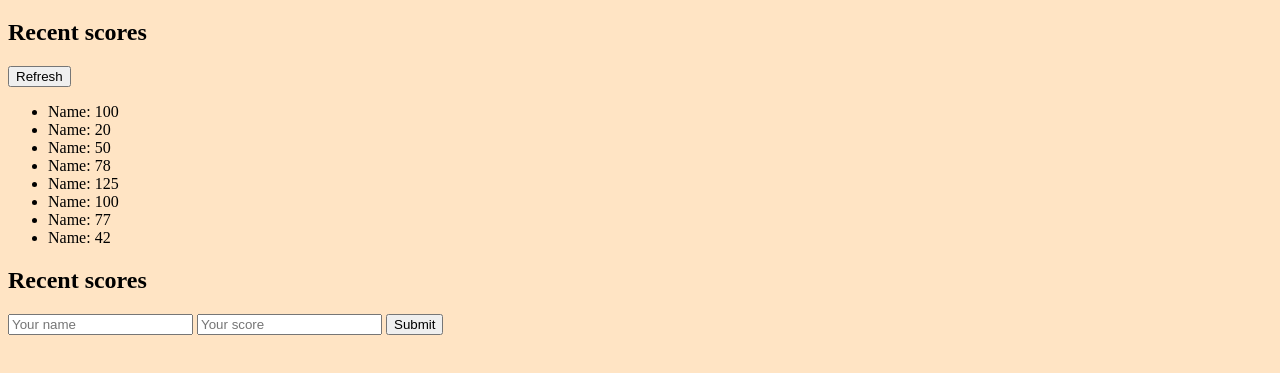
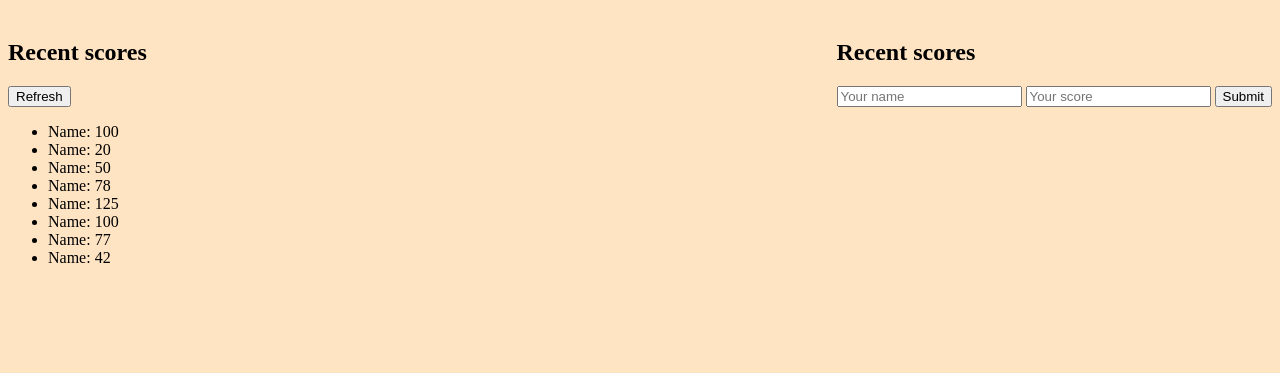
Before and after one commit to sylvester-wamaya/leaderboard, a website built with webpack: page src/index.html in a window 1280 px wide. Shown: the part 61-434 px from the top of the page. Built offline with nearby package versions, Linux system fonts and the light colour scheme.

Commit message:
Add styling to html structure

```diff
--- a/src/style.css
+++ b/src/style.css
@@ -2,7 +2,7 @@ body {
   background-color: bisque;
 }
 
-#hello {
-  color: red;
-  background: url('./icon.png');
+section {
+  display: flex;
+  justify-content: space-between;
 }
```
